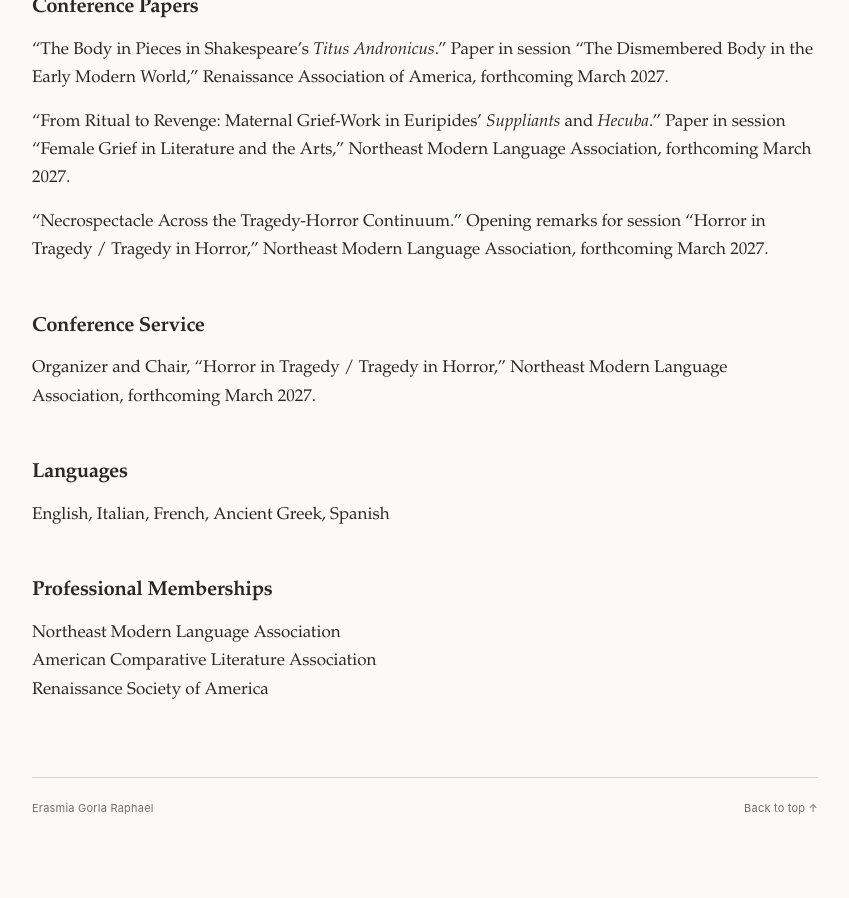
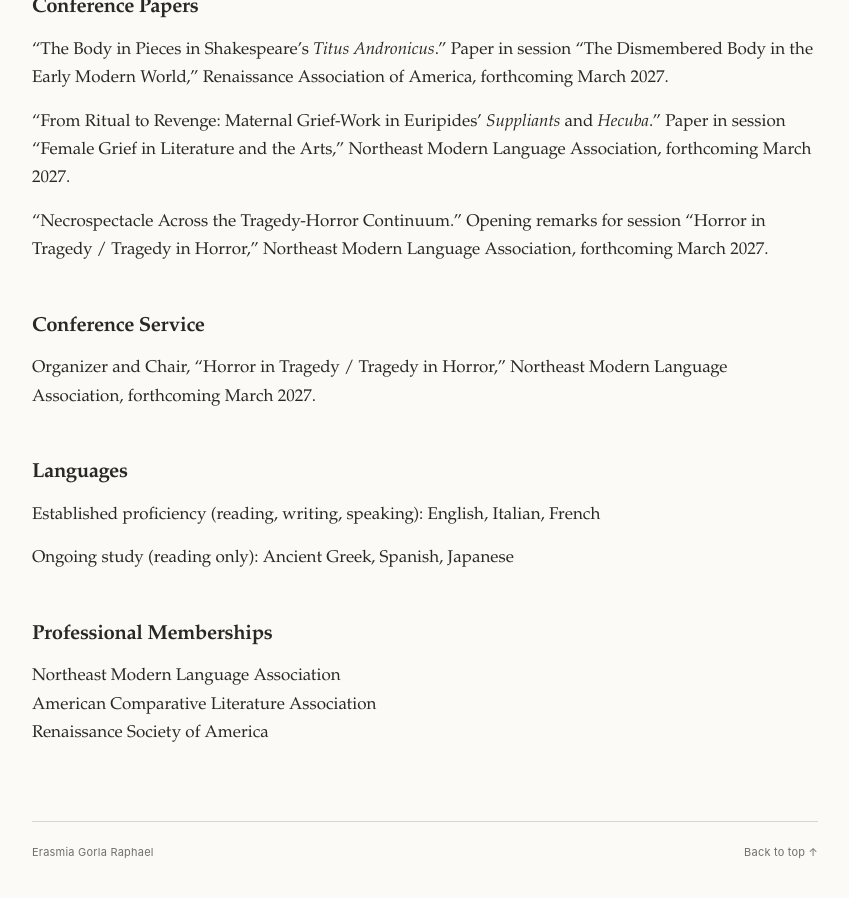
Before and after one commit to erasmiagorla/erasmiagorla.github.io, a Jekyll site: the page built from index.md, in a window 1280 px wide and 900 px high, scrolled down 1548 px. Shown: the whole window, without its empty margins (215-1064 px from the left). Built offline with Jekyll 4.4.1, drawn with Linux system fonts in a browser that asks for light colours; before the commit the page ends 2405 px from its top, so only the background shows below that.

Commit message:
Update index.md
Language details

```diff
--- a/index.md
+++ b/index.md
@@ -53,7 +53,9 @@ Organizer and Chair, “Horror in Tragedy / Tragedy in Horror,” Northeast Mode
 
 ## Languages
 
-English, Italian, French, Ancient Greek, Spanish
+Established proficiency (reading, writing, speaking): English, Italian, French
+
+Ongoing study (reading only): Ancient Greek, Spanish, Japanese
 
 ## Professional Memberships
 
```
